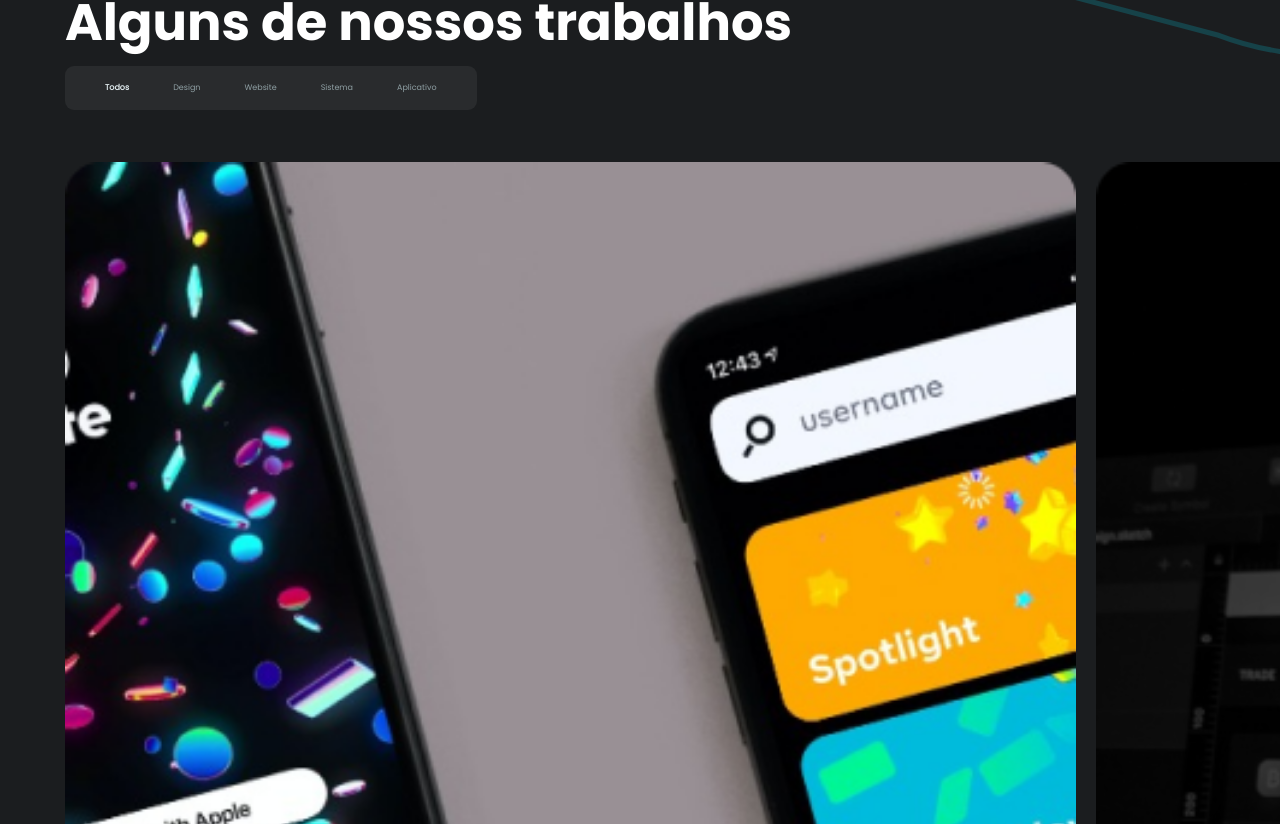
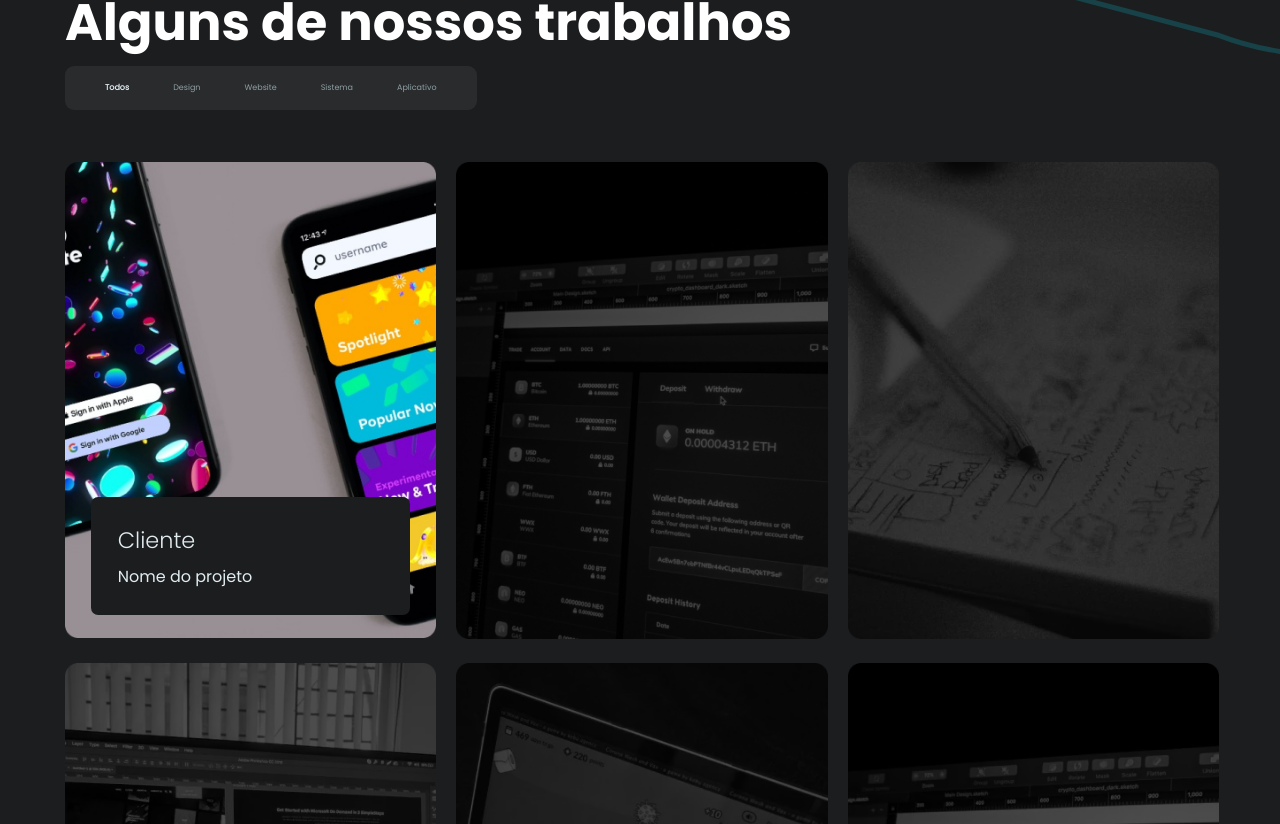
Before and after one commit to Samuel-StatusTech/statustech-front, a React (Create React App) app: page / in a window 1280 px wide. Shown: the part 2796-3620 px from the top of the page. Built offline with nearby package versions, Linux system fonts and the light colour scheme; no server answers.

Commit message:
Fixed project item height in portfolio section

```diff
--- a/src/components/ProjectItem/styled.ts
+++ b/src/components/ProjectItem/styled.ts
@@ -3,14 +3,10 @@ import Sconsts from "../../styled/consts";
 
 
 export const Project = styled.div`
-  aspect-ratio:1/1.29;
   cursor:pointer;
-  display:flex;
-  flex-direction:column;
-  align-items:stretch;
-  justify-content:flex-end;
   transition:filter .4s;
   filter:saturate(0) brightness(.3);
+  aspect-ratio:1 / 1.29;
 
   &:hover,
   &.projectFocused {
@@ -32,6 +28,7 @@ export const Project = styled.div`
 
 export const Thumb = styled.img`
   width: 100%;
+  height: auto;
 `
 
 export const Content = styled.div`
```
